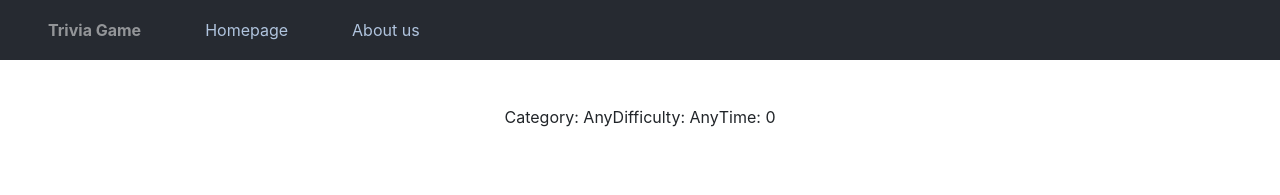
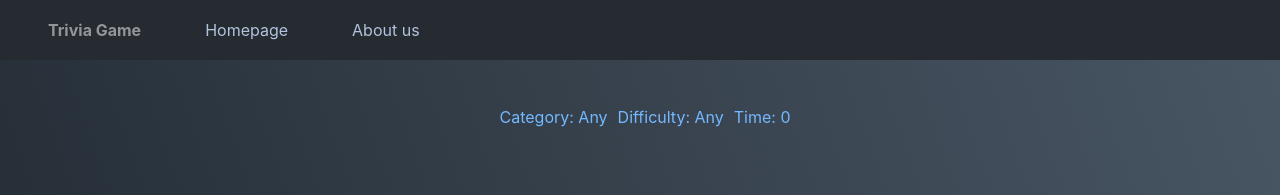
Before and after one commit to Zzphyr/wcs-project2, a React (Create React App) app: page /quiz in a window 1280 px wide. Shown: the top 195 px of the page. Built offline with nearby package versions, Linux system fonts and the light colour scheme; no server answers.

Commit message:
starting colors

```diff
--- a/src/App.js
+++ b/src/App.js
@@ -113,6 +113,7 @@ class App extends Component {
       }))
     }, 1000)
   }
+
   pauseTimer = () => {
     clearInterval(this.myInterval)
     }
--- a/src/Homepage/HomePage.css
+++ b/src/Homepage/HomePage.css
@@ -17,7 +17,7 @@
 
 .start-btn {
     background-color:rgb(228, 158, 29);
-    color: rgb(24, 27, 32);;
+    color: rgb(24, 27, 32);
     font-weight: 500;
     font-size: 28px;
     border-radius: 15px;
@@ -44,7 +44,7 @@ button.start-btn:hover {
 
 .Close {
     border-radius:10px ;
-    background:#EA4F33;
+    background:rgb(240, 191, 84);
     align-self: center;
     border-color: #2679C1;
     position: relative;
@@ -62,7 +62,7 @@ button.start-btn:hover {
     justify-content: center;
     align-items: center;
     flex-direction: column;
-    background: rgba(140, 220, 226, 0.98);
+    background: rgba(144, 174, 228, 0.70);
     border-radius: 10px;
 }
 
@@ -73,7 +73,7 @@ button.start-btn:hover {
 }
 
 .Modal_Container h2 {
-    color: black;
+    color: rgb(82, 205, 236)  !important;
     padding-top: 10px;
     padding: 0px;
 }
--- a/src/Quiz/Question.css
+++ b/src/Quiz/Question.css
@@ -1,11 +1,15 @@
 .question {
-   padding: 0 0 2em 0;
+   padding: 2em 0 2em 0;
    margin-bottom: 1em;
+  color:rgba(116, 185, 255,1.0)
+}
+.quiz-main p {
+   color: rgba(116, 185, 255,1.0);
+   padding-left: 10px;
 }
 
 .answers-div {
    margin-top: 1em;
-
 }
 
 .answer-div {
@@ -21,6 +25,7 @@
    /* padding: 1em 2em; */
    width: 50vw;
    cursor: pointer;
+   background-image: linear-gradient(60deg,rgba(108, 92, 231) 0%,rgb(165, 159, 250) 100%);
 }
 /* to hide the radio buttons */
 .radio {
@@ -29,9 +34,9 @@
 
 /* currently is overiddes all background color! */
 .radio:checked + .label-before-submit {
-   background: rgb(200, 227, 243);
+   background:rgba(116, 185, 255,1.0)
 }
 
 .label-before-submit:hover {
-   background: rgb(232, 243, 245);
+   background: rgba(116, 185, 255,1.0)
 }
--- a/src/Quiz/Quiz.css
+++ b/src/Quiz/Quiz.css
@@ -44,3 +44,6 @@
    align-items: center;
    justify-content: center;
 }
+.quiz-main {
+   background-image: linear-gradient(70deg, #212931 0%, #485563 100%);
+}
--- a/src/Quiz/Quiz.js
+++ b/src/Quiz/Quiz.js
@@ -47,7 +47,6 @@ const Quiz = ({ quizInfo, chosenCat, chosenDif, updateUserAnswer, seconds, pause
          },700);
          pausedTimer();
       }
-
    }
 
 
```
